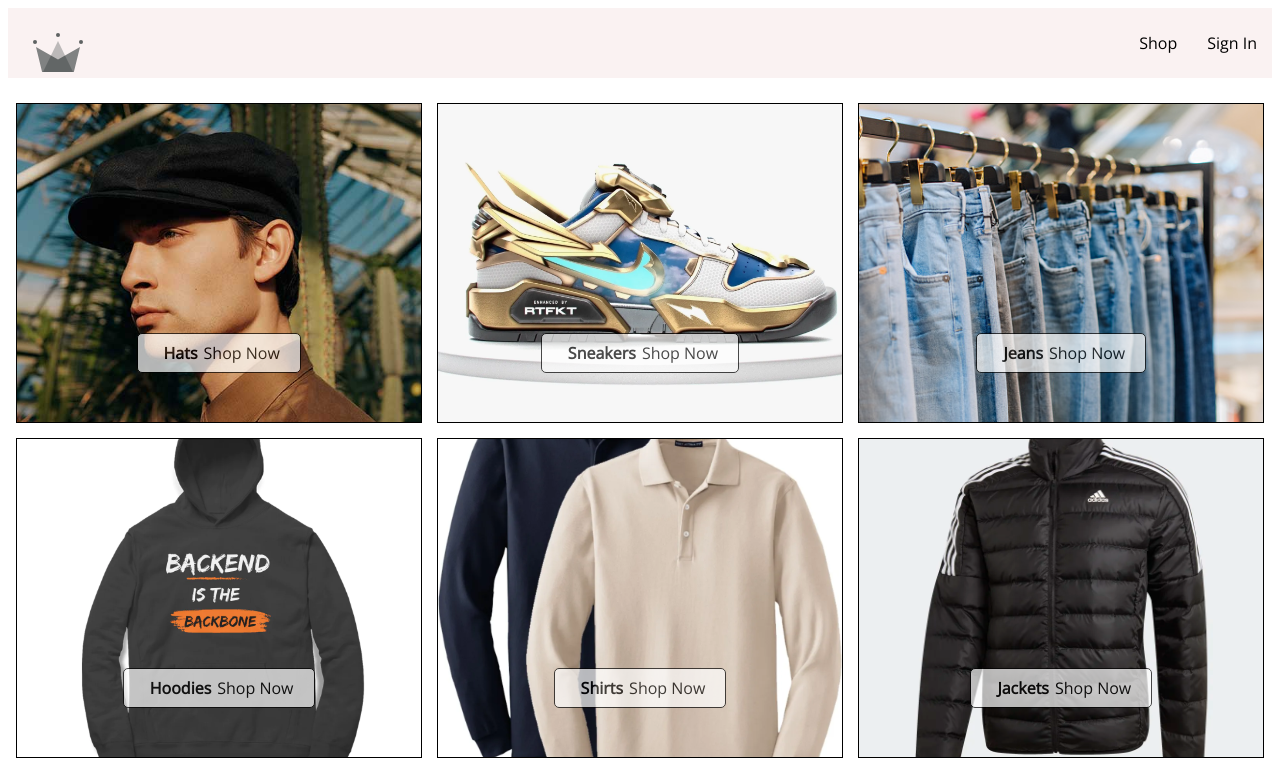
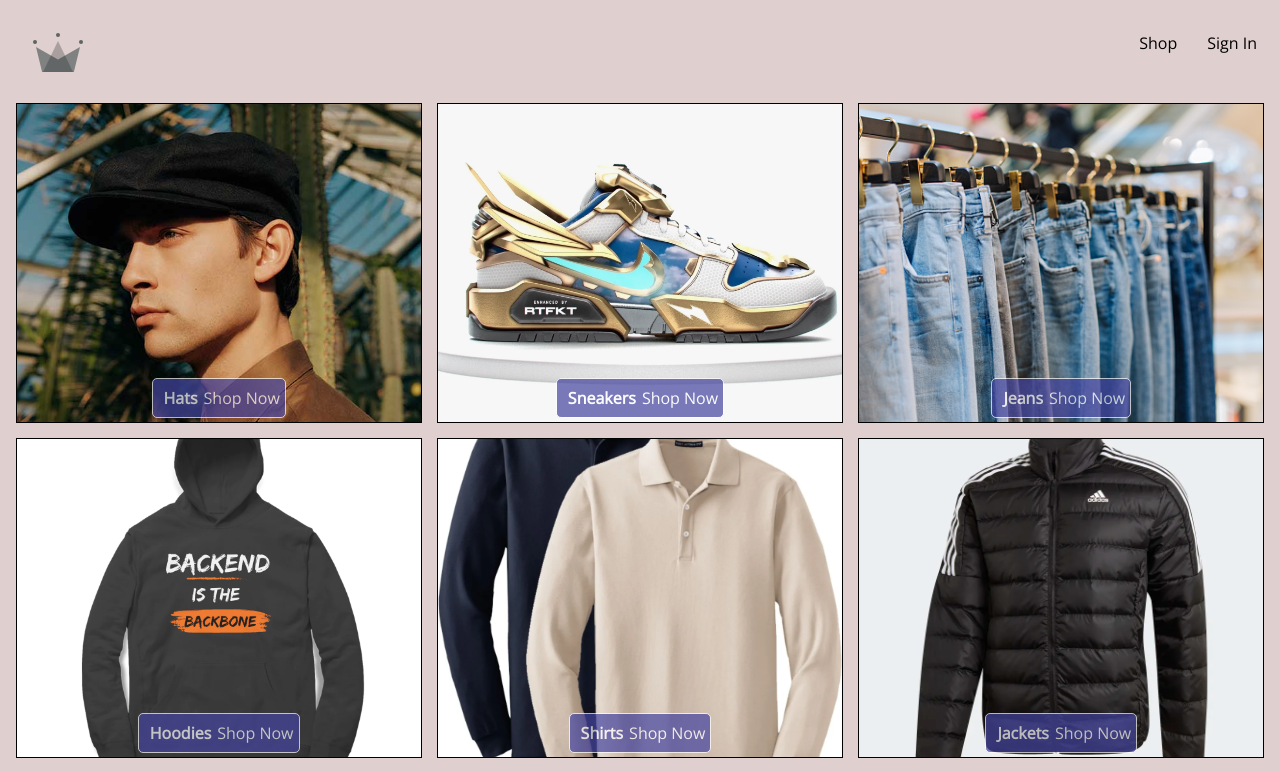
Before and after one commit to JavaidAhmadKhan/capstone-shopping, a React (Vite) app: page / in a window 1280 px wide. Shown: the top 771 px of the page. Built offline with nearby package versions, Linux system fonts and the light colour scheme.

Commit message:
added firebase auth and signin page

```diff
--- a/src/components/CategoryItem/category-item.styles.scss
+++ b/src/components/CategoryItem/category-item.styles.scss
@@ -43,16 +43,17 @@
 
   .category-body-container {
     height: 40px;
-    padding: 0 20px;
+    padding: 5px;
     display: flex;
     flex-direction: row;
     align-items: center;
-    margin-top: 180px;
-    border: 1px solid black;
-    background-color: white;
+    margin-top: 270px;
+    border: 1px solid white;
+    background-color: rgb(69, 69, 160);
     opacity: 0.7;
     position: absolute;
     border-radius: 5px;
+    color: white;
 
     h2 {
       margin: 0 6px 0;
--- a/src/components/Footer/footer.scss
+++ b/src/components/Footer/footer.scss
@@ -2,7 +2,6 @@
   display: flex;
   justify-content: space-between;
   align-items: center;
-  background-color: rgb(250, 242, 242);
 
   a{
     padding-right: 5px;
--- a/src/index.scss
+++ b/src/index.scss
@@ -2,6 +2,7 @@
 
 body {
   font-family: "Open Sans", sans-serif;
+  background-color: rgb(224, 207, 207);
 }
 
 a {
--- a/src/pages/navigation/navigation.scss
+++ b/src/pages/navigation/navigation.scss
@@ -4,7 +4,7 @@
   display: flex;
   justify-content: space-between;
   margin-bottom: 25px;
-  background-color: rgb(250, 242, 242);
+  background-color: rgb(224, 207, 207);
   position: sticky;
   top: 0;
   z-index: 1;
--- a/src/pages/signin/signin.jsx
+++ b/src/pages/signin/signin.jsx
@@ -1,7 +1,14 @@
+import { signInWithGooglePopup } from "../../utils/firebase/firebase.utlis"
+
 const Signin = () => {
+    const logGoogleUser = async () => {
+        const response = await signInWithGooglePopup();
+        console.log(response)
+    }
     return (
         <div>
             <h1>sign in page</h1>
+            <button onClick={logGoogleUser}>Sign in with Google Popup</button>
         </div>
     )
 }
--- /dev/null
+++ b/src/utils/firebase/firebase.utlis.js
@@ -0,0 +1,29 @@
+import { initializeApp } from "firebase/app";
+import {
+  getAuth,
+  signInWithRedirect,
+  signInWithPopup,
+  GoogleAuthProvider,
+} from "firebase/auth";
+
+// TODO: Replace the following with your app's Firebase project configuration
+const firebaseConfig = {
+  apiKey: "AIzaSyBPPYgsk7QTVFbbWUoe-_PqwxoEg6AhIzM",
+  authDomain: "fashion-app-b294a.firebaseapp.com",
+  databaseURL: "https://fashion-app-b294a.firebaseio.com",
+  projectId: "fashion-app-b294a",
+  storageBucket: "fashion-app-b294a.appspot.com",
+  messagingSenderId: "781285323400",
+  appId: "1:781285323400:web:8096f8e97b05f3b00ca53d",
+  measurementId: "G-N05DR31JZ3",
+};
+
+const firebaseApp = initializeApp(firebaseConfig);
+
+const provider = new GoogleAuthProvider();
+provider.setCustomParameters({
+  prompt: "select_account",
+});
+
+export const auth = getAuth();
+export const signInWithGooglePopup = () => signInWithPopup(auth, provider);
```
